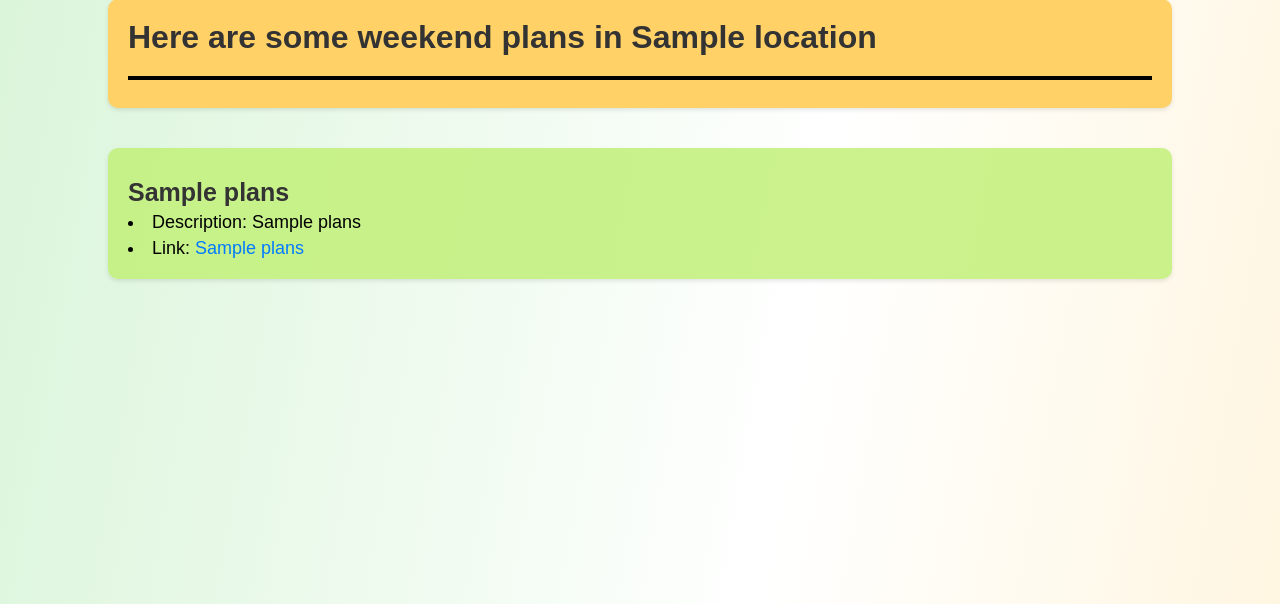
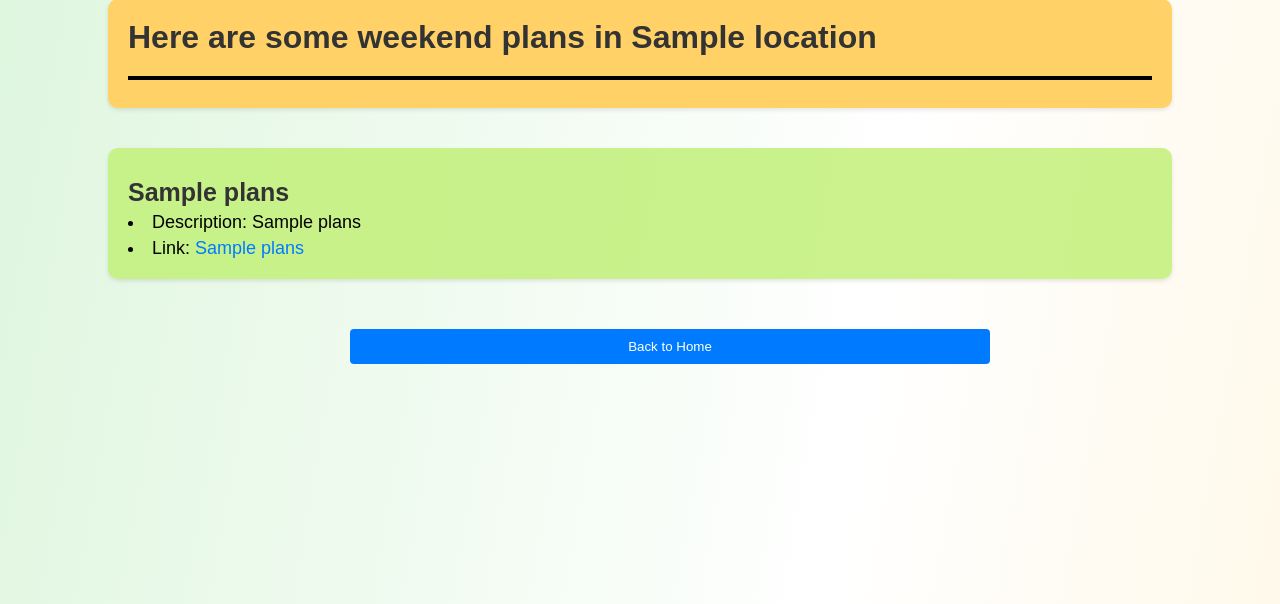
Before and after one commit to Annarhysa/Weekndr, a Flask app: template templates/plans.html in a window 1280 px wide. Shown: the part 51-655 px from the top of the page. Run offline with Flask 3, Linux system fonts and the light colour scheme; the template is opened without the code that fills it: most values are stand-ins (such as "Sample title", 1, 10 or a date in 2020); parts of the project's set-up code (start-up, migrations or seed data) failed here and were passed over.

Commit message:
added rerouting to home

```diff
--- a/static/plans.css
+++ b/static/plans.css
@@ -20,7 +20,7 @@ body, h1, h2, li {
 body {
     font-family: Arial, sans-serif;
     background: linear-gradient(100deg, #8cdf8c, #ffffff, #ffd166);
-    background-size: 400% 400%;
+    background-size: 500% 500%;
     animation: gradientBackground 10s ease infinite;
 }
 
@@ -82,6 +82,22 @@ hr{
     box-shadow: 0 2px 4px rgba(0, 0, 0, 0.1);
 }
 
+button[type="submit"] {
+    width: 50%;
+    padding: 10px;
+    margin-left: 350px;
+    background-color: var(--link-color);
+    color: #ffffff;
+    border: none;
+    border-radius: 4px;
+    cursor: pointer;
+}
+
+
+button[type="submit"]:hover {
+    background-color: var(--link-hover-color);
+}
+
 @keyframes gradientBackground {
     0% {
         background-position: 0% 50%;
--- a/templates/index.html
+++ b/templates/index.html
@@ -13,6 +13,7 @@
             <label for="location">Enter your city:</label>
             <input type="text" id="location" name ="location" placeholder="Eg: Mumbai">
             <button type = "submit" value = "Submit">Get Plans</button>
+        </form>
     </div>
 
 </body>
--- a/templates/plans.html
+++ b/templates/plans.html
@@ -18,5 +18,8 @@
             <li>Link: <a href="{{ items[2] }}">{{ items[2] }}</a></li>
         {% endfor %}
     </div>
+    <form action = '/'>
+        <button type = "submit" value = "Submit">Back to Home</button>
+    </form>
 </body>
 </html>
```
